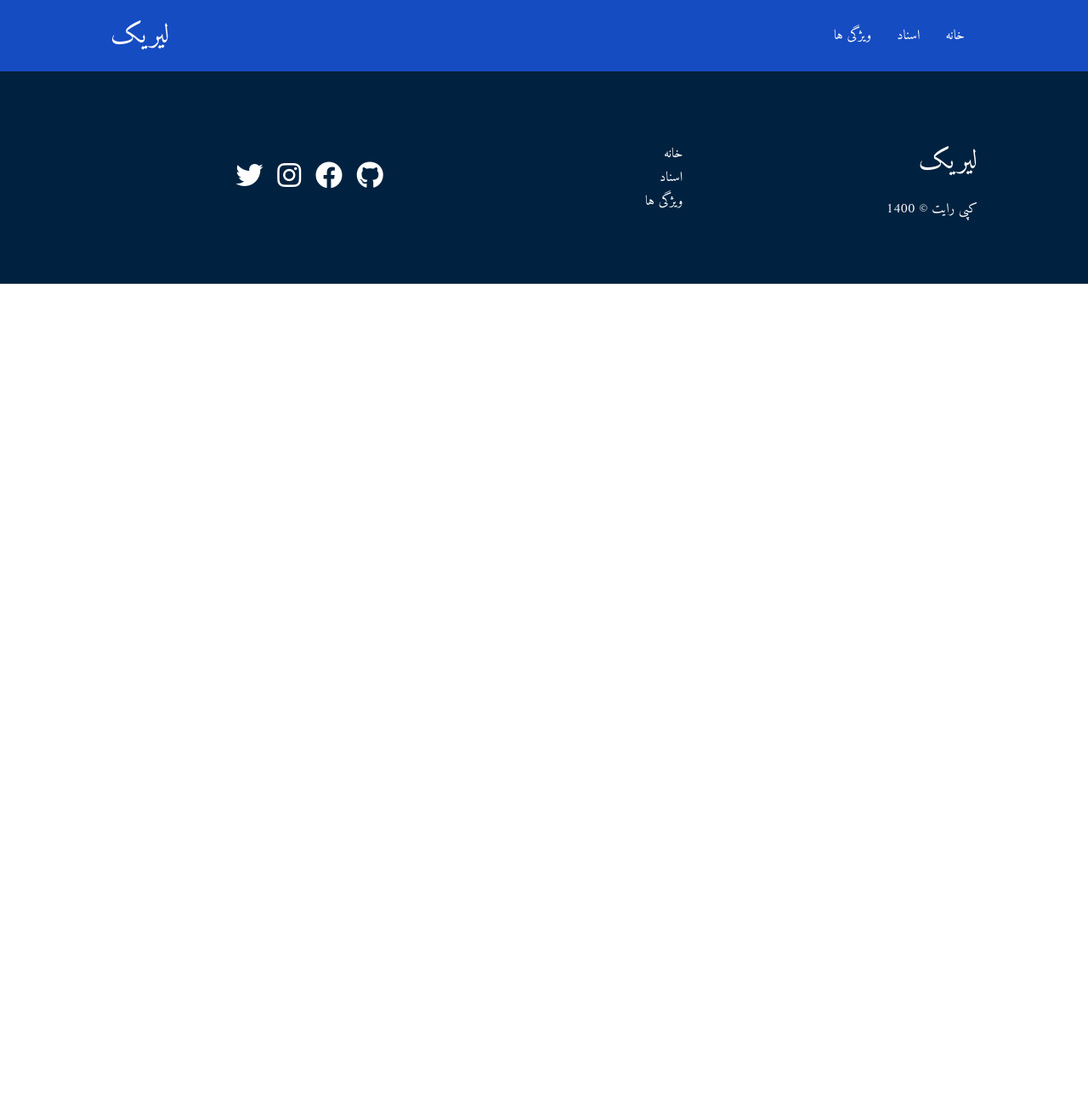
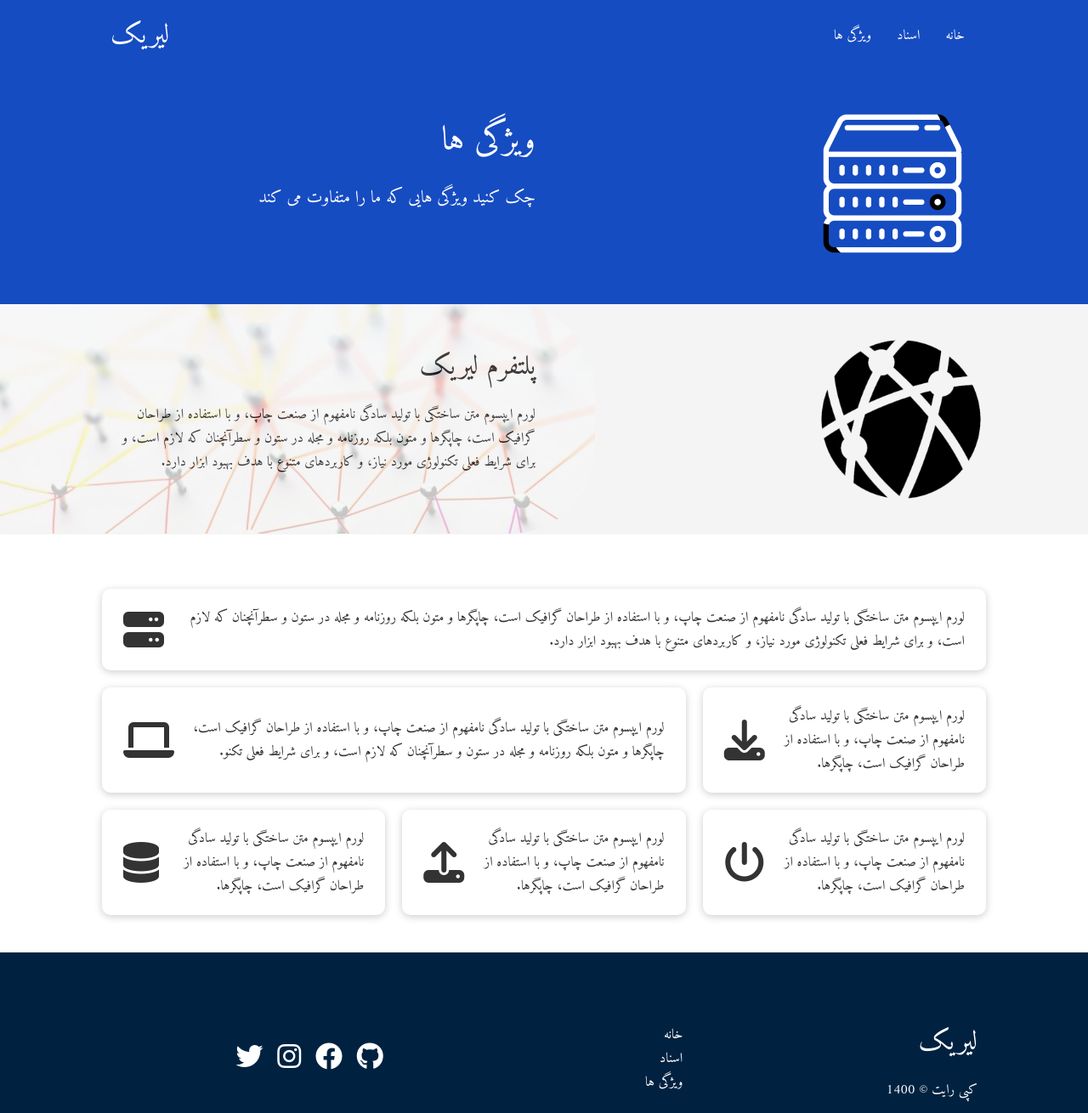
Before and after one commit to sinacd/training, a plain HTML site: page features.html in a window 1280 px wide. Shown: the whole page at 85% size. Before the commit the page ends 800 px from the top, so only its background shows below. Drawn offline with Linux system fonts and the light colour scheme.

Commit message:
making docs2

```diff
--- a/features.html
+++ b/features.html
@@ -15,12 +15,86 @@
               <nav>
                     <ul>
                         <li><a href="features.html">ویژگی ها</a></li>
-                        <li><a href="">اسناد</a></li>
+                        <li><a href="docs.html">اسناد</a></li>
                         <li><a href="page1.html">خانه</a></li>
                     </ul>
                 </nav>
     </div>
 </div>
+<!-- heading  -->
+<section class="features-head bg-primary py-3">
+    <div class="container grid">
+        <div>
+            <h1 class="larg">ویژگی ها</h1>
+            <p class="lead">چک کنید ویژگی هایی که ما را متفاوت می کند </p>
+
+        </div>
+        <div><img src="img/server.png" alt=""></div>
+    </div>
+</section>
+<!-- sub head -->
+<!-- heading  -->
+<section class="features-sub-head bg-light py-3">
+    <div class="container grid">
+        <div>
+            <h1 class="md"> پلتفرم لیریک</h1>
+            <p class="">لورم ایپسوم متن ساختگی با تولید سادگی نامفهوم از صنعت چاپ، و با استفاده از طراحان گرافیک است، چاپگرها و متون بلکه روزنامه و مجله در ستون و سطرآنچنان که لازم است، و برای شرایط فعلی تکنولوژی مورد نیاز، و کاربردهای متنوع با هدف بهبود ابزار دارد.</p>
+
+        </div>
+        <div><img src="img/network.png" alt=""></div>
+    </div>
+</section>
+<section class="features-main my-2">
+    <div class="container grid grid-3">
+        <div class="card flex">
+            <i class="fas fa-server fa-3x"></i>
+            <p>لورم ایپسوم متن ساختگی با تولید سادگی نامفهوم از صنعت چاپ، و با استفاده از طراحان گرافیک است، چاپگرها و متون بلکه روزنامه و مجله در ستون و سطرآنچنان که لازم است، و برای شرایط فعلی تکنولوژی مورد نیاز، و کاربردهای متنوع با هدف بهبود ابزار دارد.</p>
+        </div>
+        <div class="card flex">
+            <i class="fas fa-laptop fa-3x"></i>
+            <p>لورم ایپسوم متن ساختگی با تولید سادگی نامفهوم از صنعت چاپ، و با استفاده از طراحان گرافیک است، چاپگرها و متون بلکه روزنامه و مجله در ستون و سطرآنچنان که لازم است، و برای شرایط فعلی تکنو.</p>
+        </div>
+        <div class="card flex">
+            <i class="fas fa-download fa-3x"></i>
+            <p>لورم ایپسوم متن ساختگی با تولید سادگی نامفهوم از صنعت چاپ، و با استفاده از طراحان گرافیک است، چاپگرها.</p>
+        </div>
+        <div class="card flex">
+            <i class="fas fa-database fa-3x"></i>
+            <p>لورم ایپسوم متن ساختگی با تولید سادگی نامفهوم از صنعت چاپ، و با استفاده از طراحان گرافیک است، چاپگرها.</p>
+         </div>
+        <div class="card flex">
+            <i class="fas fa-upload fa-3x"></i>
+            <p>لورم ایپسوم متن ساختگی با تولید سادگی نامفهوم از صنعت چاپ، و با استفاده از طراحان گرافیک است، چاپگرها.</p>
+        </div>
+        <div class="card flex">
+            <i class="fas fa-power-off fa-3x"></i>
+            <p>لورم ایپسوم متن ساختگی با تولید سادگی نامفهوم از صنعت چاپ، و با استفاده از طراحان گرافیک است، چاپگرها.</p>
+        </div>
+
+
+    </div>
+
+
+
+
+
+</section>
+
+
+
+
+
+
+
+
+
+
+
+
+
+
+
+
 
 
 
```
